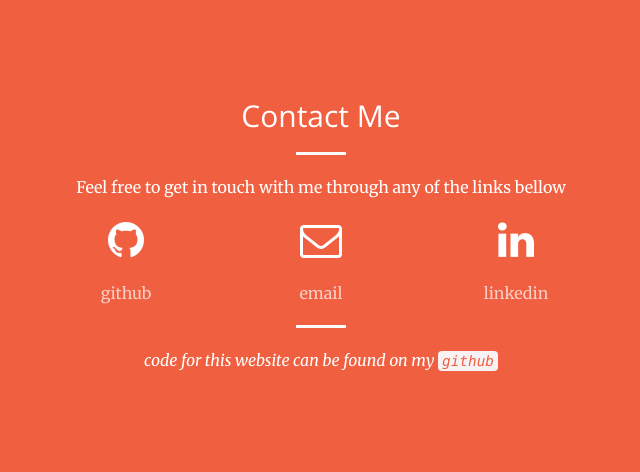
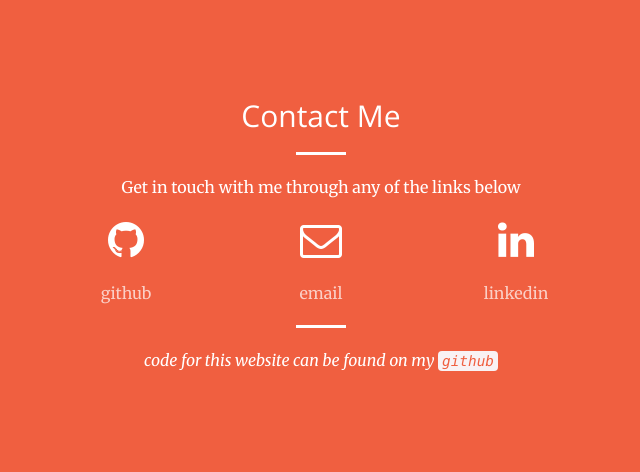
Before and after one commit to blrichards/Resume-Site, a Django app: template resume/templates/index.html in a window 1280 px wide. Shown: the part 801-1273 px from the top of the page, without its empty margins (319-959 px from the left). Run offline with Django 3.2, Linux system fonts and the light colour scheme; the template is opened without the code that fills it, so the values that code supplies are empty; some libraries are stand-ins or nearby versions.

Commit message:
small changes to wording, fixed typos

```diff
--- a/resume/templates/index.html
+++ b/resume/templates/index.html
@@ -33,14 +33,6 @@
 
     {% if resume_list %}
         <section id="resume-section" class="small-padding">
-            <!--<div class="container">
-                <div class="row">
-                    <div class="col-lg-12 text-center">
-                        <h2 class="section-heading">My Resume</h2>
-                        <hr class="primary">
-                    </div>
-                </div>
-            </div>-->
             <div class="container">
                 <div class="row">
                     {% for section in resume_list %}
@@ -61,7 +53,6 @@
                                                     {{ item.description }}
                                                 </li>
                                             {% endif %}
-                                            {# <hr class="disappear"/>#}
                                         {% endfor %}
                                     </ul>
                                 {% else %}
@@ -79,7 +70,6 @@
                                         {% endif %}
                                     {% endfor %}
                                 {% endif %}
-                            <!-- </div> -->
                         </div>
                     {% endfor %}
                 </div>
@@ -117,7 +107,7 @@
                 <div class="col-lg-8 col-lg-offset-2 text-center">
                     <h2 class="section-heading">Contact Me</h2>
                     <hr class="light">
-                    <p>Feel free to get in touch with me through any of the links bellow</p>
+                    <p>Get in touch with me through any of the links below</p>
                 </div>
                 <div class="col-lg-2 col-lg-offset-3 text-center">
                     <i class="fa fa-github fa-3x sr-contact"></i>
@@ -126,7 +116,7 @@
                 </div>
                 <div class="col-lg-2 text-center">
                     <i class="fa fa-envelope-o fa-3x sr-contact"></i>
-                    <p><a href="mailto:blrichards@me.com" class="text-faded no-decoration">email</a></p>
+                    <p><a href="mailto:ben@benrichards.xyz" class="text-faded no-decoration">email</a></p>
                 </div>
                 <div class="col-lg-2 text-center">
                     <i class="fa fa-linkedin fa-3x sr-contact"></i>
```
